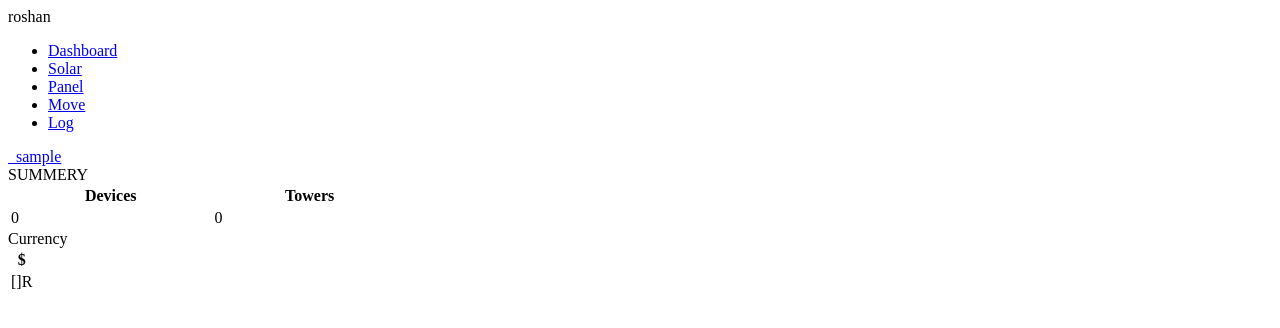
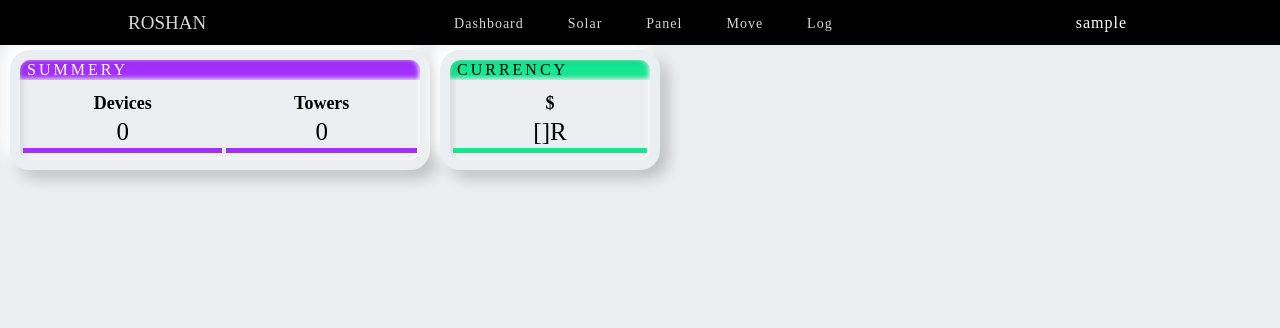
Before and after one commit to pooyatavan/Roshan, a Flask app: page /dashboard in a window 1280 px wide. Shown: the top 328 px of the page. Run offline with Flask 2, Linux system fonts and the light colour scheme; the visitor is signed in with stand-in values (Sample User, id 1); parts of the project's set-up code (start-up, migrations or seed data) failed here and were passed over; some libraries are stand-ins or nearby versions; some web fonts are replaced.

Commit message:
Add files via upload

```diff
--- /dev/null
+++ b/static/css/style.css
@@ -0,0 +1,541 @@
+@font-face{
+    font-family: bold;
+    src: url('SF-Pro-Display-Bold.otf');
+}
+
+@font-face{
+    font-family: regular;
+    src: url('SF-Pro-Display-Regular.otf');
+}
+
+body {
+    width: 100%;
+    margin: 0;
+    padding: 0;
+    font-family: regular;
+    overflow-x: hidden;
+    background-color: #eaeef0;
+}
+
+header {
+    width: 100%;
+    height: 45px;
+    display: flex;
+    justify-content: space-between;
+    align-items: center;
+    padding: 10px 10%;
+    background-color: black;
+    transition: all 0.2s ease-out;
+    z-index: 3;
+    position: fixed;
+    box-sizing: border-box;
+}
+
+.nav {
+    list-style: none;
+}
+
+.nav_links li {
+    display: inline-block;
+    padding: 0px 20px;
+}
+
+.nav_links a {
+    text-decoration: none;
+    font-family: regular;
+    letter-spacing: 1px;
+    color: #d6d6d6;
+    font-size: 14px;
+}
+
+.nav_links a:hover {
+    color: white;
+}
+
+.logo {
+    font-family: bold;
+    cursor: pointer;
+    user-select: none;
+    color: #d6d6d6;
+    text-decoration: none;
+    font-size: 19px;
+    text-transform: uppercase;
+}
+
+.logo:hover {
+    color: white;
+}
+
+.cta {
+    text-decoration: none;
+    font-family: regular;
+    letter-spacing: 1px;
+    color: white;
+    border: none;
+    padding: 9px 25px;
+}
+
+.cta li {
+    display: inline-block;
+    padding: 0px 20px;
+}
+
+.cta a {
+    border: none;
+    font-size: 16px;
+    text-decoration: none;
+    color: white;
+    display: inline-block;
+}
+
+.cta a:first-child {
+    user-select: none;
+    cursor: pointer;
+}
+
+form {
+    padding-top: 10px;
+}
+
+.login {
+    position: absolute;
+    left: 50%;
+    top: 50%;
+    -webkit-transform: translate(-50%, -50%);
+    transform: translate(-50%, -50%);
+    width: 450px;
+    height: 400px;
+    text-align: center;
+    transition: 0.25s;
+    border-radius: 10%;
+    background-color: #eaeef0;
+    border: 20px solid #eaeef0;
+    box-shadow: -8px -8px 15px rgba(255,255,255,1),
+    8px 8px 15px rgba(0,0,0,0.2),
+    inset 3px 3px 5px rgba(0,0,0,0.1),
+    inset -1px -1px 5px rgba(255,255,255,1);
+}
+
+.header {
+    top: 0;
+    background-color: unset;
+    width: 100%;
+    height:80px;
+    border-radius: 5px 5px 0 0;
+}
+
+.header p {
+    position: relative;
+    top: 23px;
+    color: #000;
+    text-transform: uppercase;
+    font-size: 30px;
+    font-family: impact;
+    user-select: none;
+    letter-spacing: 20px;
+    display: inline-block;
+}
+
+.header p:last-child {
+    font-family: regular;
+    font-size: 17px;
+    user-select: none;
+    color: black;
+    display: inline-block;
+    letter-spacing: -20px;
+    margin-top: 31px;
+    margin-left: -15px;
+    position: absolute;
+}
+
+input[type="text"], [type="password"] {
+    border: 0;
+    display: block;
+    margin: 30px auto;
+    text-align: left;
+    padding: 10px 10px;
+    width: 300px;
+    height: 50px;
+    outline: none;
+    color: black;
+    transition: 0.25s;
+    font-size: 15px;
+    font-family: regular;
+    background: transparent;
+    background-color: #f4f8f8;
+    border: 1px solid #fff;
+}
+
+::placeholder {
+    color: #000;
+    font-family: regular;
+    font-size: 15px;
+}
+
+input[type="submit"] {
+    width: auto;
+    display: block;
+    margin: 20px auto;
+    text-align: center;
+    padding: 14px 20px;
+    color: black;
+    transition: 0.25s;
+    cursor: pointer;
+    border: 1px solid #d2d6d8;
+    background-color: #eaeef0;
+    text-transform: uppercase;
+    font-family: regular;
+    font-weight: bold;
+}
+
+input[type="submit"]:hover {
+    background-color: #e7e7e7;
+}
+
+.error {
+    left: 0;
+    bottom: 0;
+    width: 100%;
+    height: 20px;
+    background-color: #000;
+    font-family: regular;
+    text-decoration: none;
+    position: fixed;
+    text-align: center;
+    display: block;
+}
+
+.error a {
+    font-family: tahoma;
+    font-size: 17px;
+    text-decoration: none;
+    color: #dc6f47;
+}
+
+.error_login {
+    left: 0;
+    bottom: 10px;
+    width: 100%;
+    height: 20px;
+    font-family: regular;
+    text-decoration: none;
+    position: fixed;
+    text-align: center;
+    display: block;
+}
+
+.error_login a {
+    font-family: regular;
+    font-size: 17px;
+    text-decoration: none;
+    color: black;
+}
+
+.hello-user {
+    float: right;
+    overflow: hidden;
+    display: inline-block;
+}
+
+#containment-wrapper {
+    overflow-x: hidden;
+    width: 100%;
+    height: 150%;
+    padding-top: 40px;
+    background: none;
+}
+
+#containment-wrapper-move {
+    position: absolute;
+    overflow-x: hidden;
+    width: 100%;
+    height: 150%;
+    top: 75px;
+}
+
+.draggable {
+    width: 220px;
+    min-height: 110px;
+    float: left;
+    margin-bottom:20px;
+    border-radius: 20px;
+    color: #000;
+    border: 10px solid #eaeef0;
+    border-left: solid 10px;
+    transition: width 0.2s;
+    transition-timing-function: ease;
+    animation: my_move 10s infinite;
+    background-color: #eaeef0;
+    box-shadow: -8px -8px 15px rgba(255,255,255,1),
+    8px 8px 15px rgba(0,0,0,0.2),
+    inset 3px 3px 5px rgba(0,0,0,0.1),
+    inset -1px -1px 5px rgba(255,255,255,1);
+}
+
+@keyframes my_move {
+    0% {border-left: solid 15px #60e555;}
+    50% {border-left: solid 15px #abe742;}
+    100% {border-left: solid 15px #60e555;}
+}
+
+.left {
+    width: 65px;
+    height: auto;
+    float: left;
+    user-select: none;
+}
+
+.left_top {
+    color: #000;
+    width: auto;
+    height: auto;
+    line-height: 50px;
+    text-align: center;
+    padding-right: 5px;
+    user-select: none;
+}
+
+.left_top a {
+    padding-left: 5px;
+    font-size: 25px;
+    font-family: bold;
+    user-select: none;
+    text-align: center;
+}
+
+.left_down {
+    width: 100%;
+    height-min: 200px;
+    justify-content: center;
+    margin-left: 23px;
+    margin-top: -10px;
+    background-color: transparent;
+}
+
+.left_down i {
+    margin-top: 12px;
+    text-shadow: 0px 0px 20px rgba(0,0,0,0.4);
+}
+
+.right {
+    width: 150px;
+    height: 100%;
+    float: left;
+    user-select: none;
+}
+
+.nodes {
+    max-width: 150px;
+    font-family: regular;
+    text-transform: uppercase;
+    letter-spacing: 1px;
+}
+
+.nodes:first-child {
+    margin-top: 10px;
+}
+
+.nodes:last-child {
+    height: 25px;
+}
+
+.nodes i {
+    float: left;
+    display: inline-block;
+}
+
+.tooltip {
+    position: relative;
+    display: inline-block;
+    text-decoration: none;
+    font-size: 14px;
+}
+
+.tooltip .tooltiptext {
+    visibility: hidden;
+    width: 165px;
+    background-color: #fff;
+    color: #000;
+    text-align: center;
+    border-radius: 6px;
+    padding: 5px 0;
+    position: absolute;
+    z-index: 5;
+    left: 110%;
+    text-align: left;
+    padding-left: 10px;
+    font-size: 12px;
+    -webkit-box-shadow: -1px -1px 21px -7px rgba(0,0,0,0.75);
+    -moz-box-shadow: -1px -1px 21px -7px rgba(0,0,0,0.75);
+    box-shadow: -1px -1px 21px -7px rgba(0,0,0,0.75);
+}
+
+.tooltip .tooltiptext::after {
+    content: "";
+    position: absolute;
+    top: 50%;
+    right: 100%;
+    margin-top: -5px;
+    border-width: 5px;
+    border-style: solid;
+    border-color: transparent white transparent transparent;
+}
+
+.tooltip:hover .tooltiptext {
+    visibility: visible;
+}
+
+.container {
+    width: 17%;
+    height: auto;
+    text-align: center;
+    justify: flex;
+    margin: 10px 10px;
+    float: left;
+    border-radius: 20px;
+    background-color: #eaeef0;
+    border: 10px solid #eaeef0;
+    padding: 20px;
+    font-size: 25px;
+    box-shadow: -8px -8px 15px rgba(255,255,255,1),
+    8px 8px 15px rgba(0,0,0,0.2),
+    inset 3px 3px 5px rgba(0,0,0,0.1),
+    inset -1px -1px 5px rgba(255,255,255,1);
+    font-family: regular;
+    text-transform: uppercase;
+}
+
+.row:after {
+    content: "";
+    display: table;
+    clear: both;
+}
+
+.dashboard {
+    overflow-x: hidden;
+    width: 100%;
+    height: 100%;
+    background: none;
+}
+
+.all_devices {
+    float: left;
+    display: inline;
+    margin-top: 50px;
+    margin-left: 10px;
+    width: 400px;
+    height: 100px;
+    border: 10px solid #eaeef0;
+    background-color: #eaeef0;
+    box-shadow: -8px -8px 15px rgba(255,255,255,1),
+    8px 8px 15px rgba(0,0,0,0.2),
+    inset 3px 3px 5px rgba(0,0,0,0.1),
+    inset -1px -1px 5px rgba(255,255,255,1);
+    border-radius: 20px;
+    color: #fff;
+    text-align: center;
+    line-height: 20px;
+}
+
+.all_devices .title {
+    width: 100%;
+    height: auto;
+    text-align: left;
+    background-color: #a32fff;
+    border-radius: 10px 10px 0 0 ;
+    text-transform: uppercase;
+    box-shadow: inset 3px 3px 5px rgba(0,0,0,0.1),
+    inset -1px -1px 5px rgba(255,255,255,1);
+}
+
+.all_devices .title a {
+    font-family: regular;
+    margin-left: 7px;
+    letter-spacing: 3px;
+}
+
+table {
+    margin-top: 10px;
+}
+
+td {
+    font-family: regular;
+    font-size: 25px;
+    text-align: center;
+}
+
+.all_devices .line {
+    width: auto;
+    height: 30px;
+    border-bottom: solid 5px #a32fff;
+}
+
+th {
+    font-size: 18px;
+    font-family: regular;
+    text-align: center;
+}
+
+.currency {
+    float: left;
+    display: inline;
+    margin-top: 50px;
+    margin-left: 10px;
+    width: 200px;
+    height: 100px;
+    border: 10px solid #eaeef0;
+    background-color: #eaeef0;
+    box-shadow: -8px -8px 15px rgba(255,255,255,1),
+    8px 8px 15px rgba(0,0,0,0.2),
+    inset 3px 3px 5px rgba(0,0,0,0.1),
+    inset -1px -1px 5px rgba(255,255,255,1);
+    border-radius: 20px;
+    color: #000;
+    text-align: center;
+    line-height: 20px;
+    overflow: hidden;
+}
+
+.currency .table {
+    width: 200px;
+}
+
+.currency .title {
+    width: 100%;
+    height: auto;
+    text-align: left;
+    background-color: #14e691;
+    border-radius: 10px 10px 0 0 ;
+    text-transform: uppercase;
+    box-shadow: inset 3px 3px 5px rgba(0,0,0,0.1),
+    inset -1px -1px 5px rgba(255,255,255,1);
+}
+
+.currency .title a {
+    font-family: regular;
+    margin-left: 7px;
+    letter-spacing: 3px;
+}
+
+.currency .line {
+    width: auto;
+    height: 30px;
+    border-bottom: solid 5px #14e691;
+}
+
+.copy {
+    cursor: pointer;
+}
+
+.message {
+    height: 100vh;
+    display: flex;
+    flex-direction: column;
+    justify-content: center;
+    align-items: center;
+    font-family: regular;
+}
+
+h1 {
+    margin: 40px 0 20px;
+}
```
Also changed, not shown: static/css/panel.css (+43 -1 lines).
